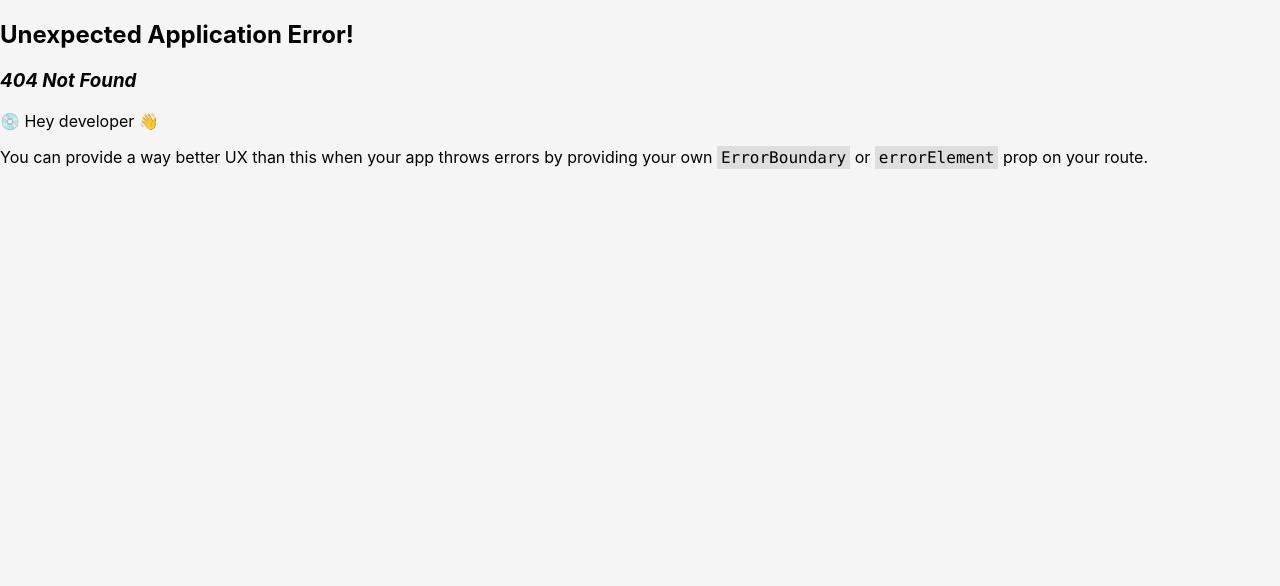
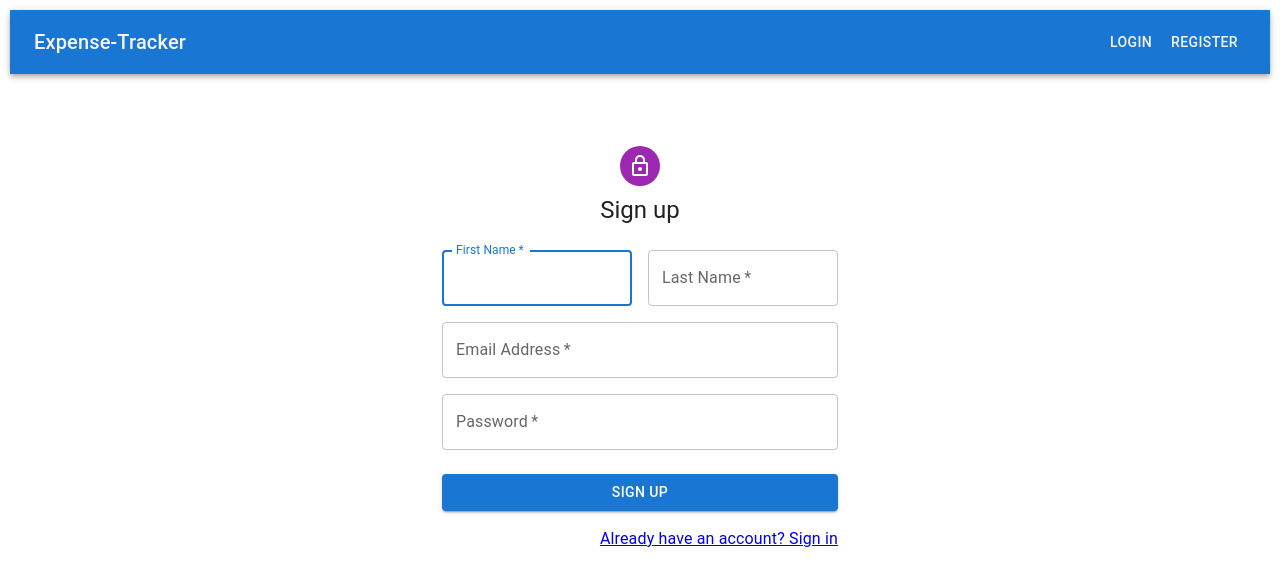
Before and after one commit to misterblack0101/MERN-expense-tracker, a React (Create React App) app in the folder client/: page /register in a window 1280 px wide. Before the commit this address had no page. Shown: the top 586 px of the page. Built offline with nearby package versions, Linux system fonts and the light colour scheme.

Commit message:
created template based login and register pages

```diff
--- a/client/src/components/AppBar.js
+++ b/client/src/components/AppBar.js
@@ -22,6 +22,11 @@ export default function Appbar() {
               Login
             </Link>
           </Button>
+          <Button color="inherit">
+            <Link to={"/register"} className="text-white">
+              Register
+            </Link>
+          </Button>
         </Toolbar>
       </AppBar>
     </Box>
--- a/client/src/index.js
+++ b/client/src/index.js
@@ -6,6 +6,7 @@ import App from "./App";
 import reportWebVitals from "./reportWebVitals";
 import Login from "./pages/Login.js";
 import Home from "./pages/Home.js";
+import Register from "./pages/Register";
 
 const root = ReactDOM.createRoot(document.getElementById("root"));
 const router = createBrowserRouter([
@@ -19,6 +20,11 @@ const router = createBrowserRouter([
       {
         path: "/login",
         element: <Login />,
+      },
+
+      {
+        path: "/register",
+        element: <Register />,
       },
     ],
   },
--- a/client/src/pages/Login.js
+++ b/client/src/pages/Login.js
@@ -1,11 +1,89 @@
-import React from "react";
+import * as React from "react";
+import Avatar from "@mui/material/Avatar";
+import Button from "@mui/material/Button";
+import CssBaseline from "@mui/material/CssBaseline";
+import TextField from "@mui/material/TextField";
+import { Link } from "react-router-dom";
+import Grid from "@mui/material/Grid";
+import Box from "@mui/material/Box";
+import LockOutlinedIcon from "@mui/icons-material/LockOutlined";
+import Typography from "@mui/material/Typography";
+import Container from "@mui/material/Container";
+import { createTheme, ThemeProvider } from "@mui/material/styles";
 
-function Login() {
+const theme = createTheme();
+
+export default function Login() {
+  const handleSubmit = (event) => {
+    event.preventDefault();
+    const data = new FormData(event.currentTarget);
+    console.log({
+      email: data.get("email"),
+      password: data.get("password"),
+    });
+  };
+
   return (
-    <div>
-      <h1>Login</h1>
-    </div>
+    <ThemeProvider theme={theme}>
+      <Container component="main" maxWidth="xs">
+        <CssBaseline />
+        <Box
+          sx={{
+            marginTop: 8,
+            display: "flex",
+            flexDirection: "column",
+            alignItems: "center",
+          }}
+        >
+          <Avatar sx={{ m: 1, bgcolor: "secondary.main" }}>
+            <LockOutlinedIcon />
+          </Avatar>
+          <Typography component="h1" variant="h5">
+            Sign in
+          </Typography>
+          <Box
+            component="form"
+            onSubmit={handleSubmit}
+            noValidate
+            sx={{ mt: 1 }}
+          >
+            <TextField
+              margin="normal"
+              required
+              fullWidth
+              id="email"
+              label="Email Address"
+              name="email"
+              autoComplete="email"
+              autoFocus
+            />
+            <TextField
+              margin="normal"
+              required
+              fullWidth
+              name="password"
+              label="Password"
+              type="password"
+              id="password"
+              autoComplete="current-password"
+            />
+            <Button
+              type="submit"
+              fullWidth
+              variant="contained"
+              sx={{ mt: 3, mb: 2 }}
+            >
+              Sign In
+            </Button>
+
+            <Grid item>
+              <Link to={"/register"} variant="body2">
+                {"Don't have an account? Sign Up"}
+              </Link>
+            </Grid>
+          </Box>
+        </Box>
+      </Container>
+    </ThemeProvider>
   );
 }
-
-export default Login;
--- /dev/null
+++ b/client/src/pages/Register.js
@@ -0,0 +1,116 @@
+import * as React from "react";
+import Avatar from "@mui/material/Avatar";
+import Button from "@mui/material/Button";
+import CssBaseline from "@mui/material/CssBaseline";
+import TextField from "@mui/material/TextField";
+import { Link } from "react-router-dom";
+import Grid from "@mui/material/Grid";
+import Box from "@mui/material/Box";
+import LockOutlinedIcon from "@mui/icons-material/LockOutlined";
+import Typography from "@mui/material/Typography";
+import Container from "@mui/material/Container";
+import { createTheme, ThemeProvider } from "@mui/material/styles";
+
+const theme = createTheme();
+
+export default function Register() {
+  const handleSubmit = (event) => {
+    event.preventDefault();
+    const data = new FormData(event.currentTarget);
+    console.log({
+      firstName: data.get("firstName"),
+      lastName: data.get("lastName"),
+      email: data.get("email"),
+      password: data.get("password"),
+    });
+  };
+
+  return (
+    <ThemeProvider theme={theme}>
+      <Container component="main" maxWidth="xs">
+        <CssBaseline />
+        <Box
+          sx={{
+            marginTop: 8,
+            display: "flex",
+            flexDirection: "column",
+            alignItems: "center",
+          }}
+        >
+          <Avatar sx={{ m: 1, bgcolor: "secondary.main" }}>
+            <LockOutlinedIcon />
+          </Avatar>
+          <Typography component="h1" variant="h5">
+            Sign up
+          </Typography>
+          <Box
+            component="form"
+            noValidate
+            onSubmit={handleSubmit}
+            sx={{ mt: 3 }}
+          >
+            <Grid container spacing={2}>
+              <Grid item xs={12} sm={6}>
+                <TextField
+                  autoComplete="given-name"
+                  name="firstName"
+                  required
+                  fullWidth
+                  id="firstName"
+                  label="First Name"
+                  autoFocus
+                />
+              </Grid>
+              <Grid item xs={12} sm={6}>
+                <TextField
+                  required
+                  fullWidth
+                  id="lastName"
+                  label="Last Name"
+                  name="lastName"
+                  autoComplete="family-name"
+                />
+              </Grid>
+              <Grid item xs={12}>
+                <TextField
+                  required
+                  fullWidth
+                  id="email"
+                  label="Email Address"
+                  name="email"
+                  autoComplete="email"
+                />
+              </Grid>
+              <Grid item xs={12}>
+                <TextField
+                  required
+                  fullWidth
+                  name="password"
+                  label="Password"
+                  type="password"
+                  id="password"
+                  autoComplete="new-password"
+                />
+              </Grid>
+            </Grid>
+            <Button
+              type="submit"
+              fullWidth
+              variant="contained"
+              sx={{ mt: 3, mb: 2 }}
+            >
+              Sign Up
+            </Button>
+            <Grid container justifyContent="flex-end">
+              <Grid item>
+                <Link to="/login" variant="body2">
+                  Already have an account? Sign in
+                </Link>
+              </Grid>
+            </Grid>
+          </Box>
+        </Box>
+      </Container>
+    </ThemeProvider>
+  );
+}
```
